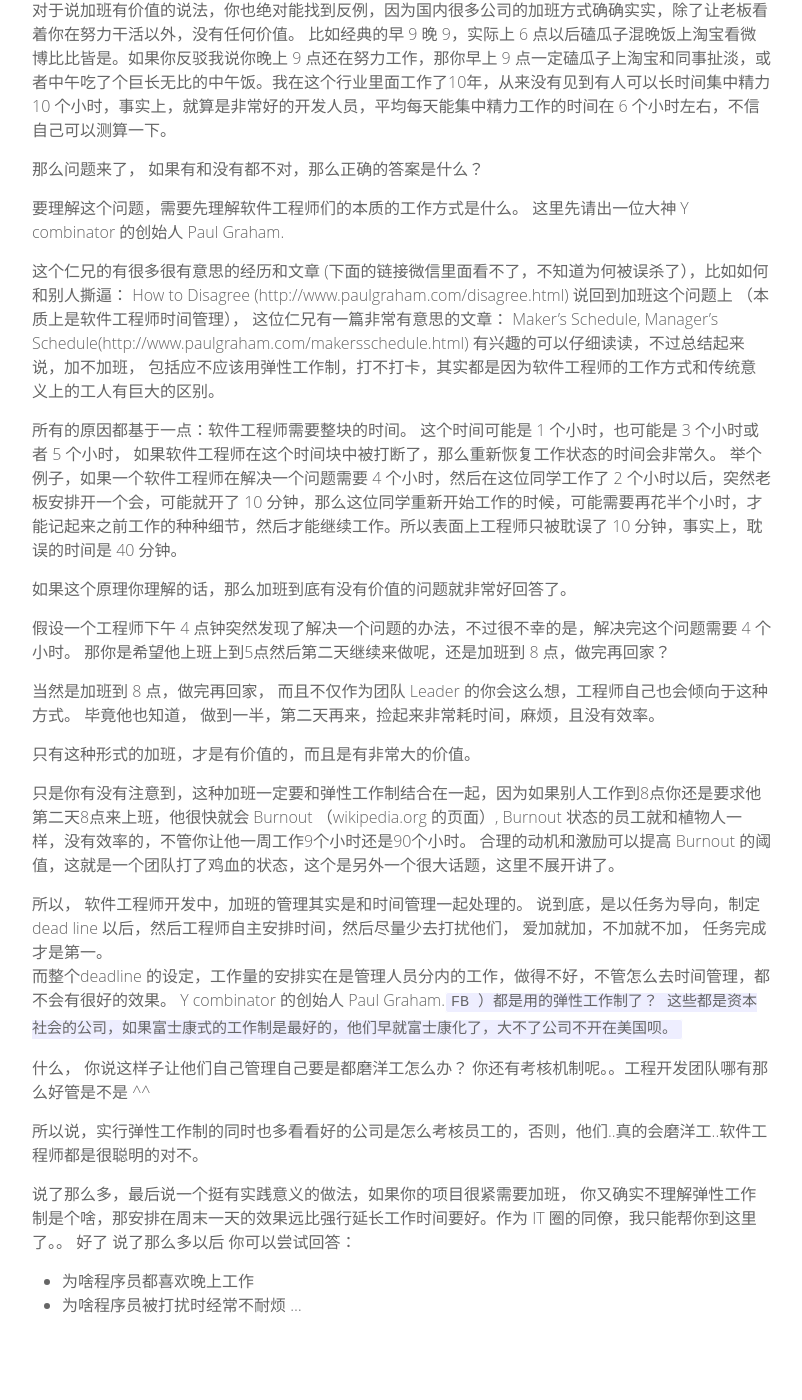
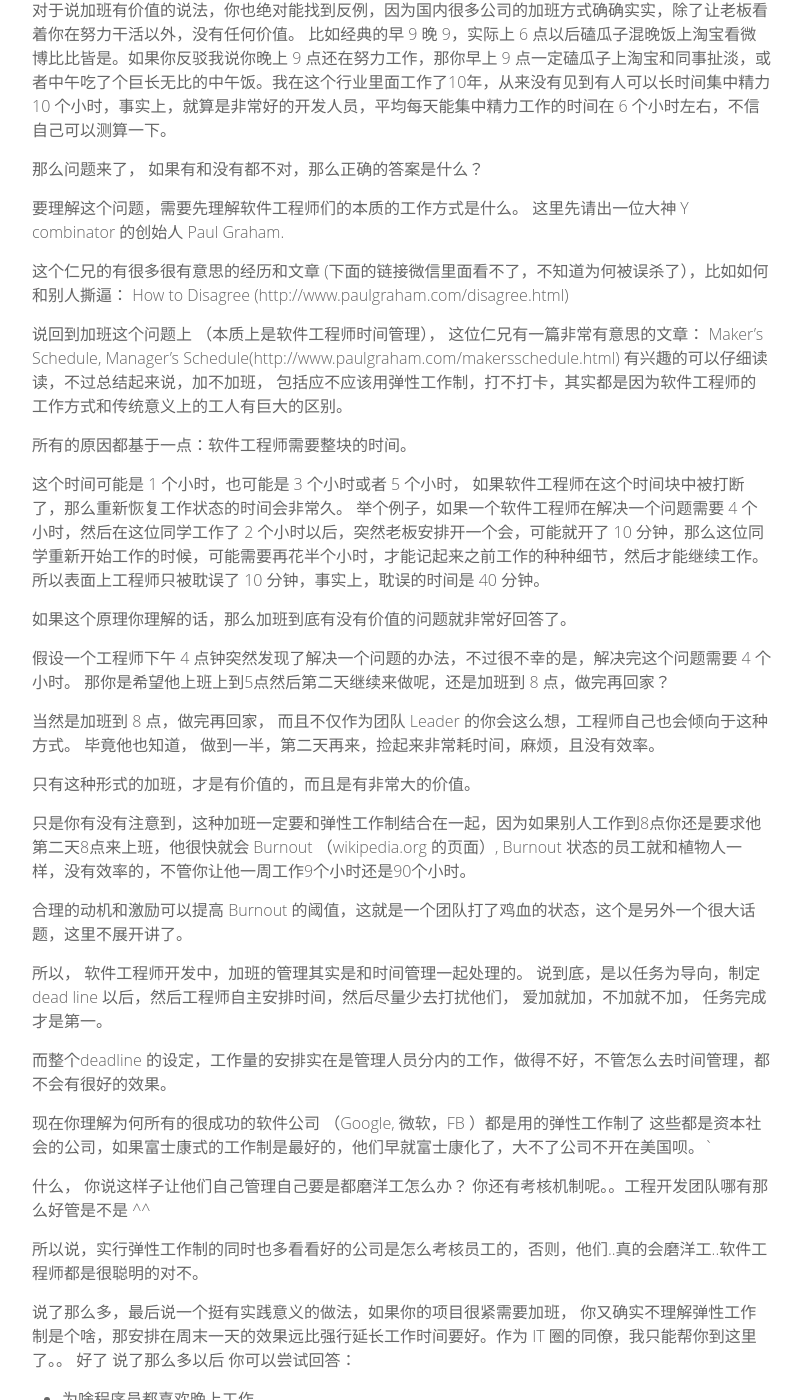
Before and after one commit to fredrikluo/fredrikluo.github.io, a Jekyll site: the page built from _posts/2017-03-01-work-overtime.md, in a window 1280 px wide and 1400 px high, scrolled down 628 px. Shown: the whole window, without its empty margins (238-1040 px from the left). Built offline with Jekyll 4.4.1, drawn with Linux system fonts in a browser that asks for light colours; our own code applies the rules of GitHub Pages for plain Markdown files.

Commit message:
Update 2017-03-01-work-overtime.md

```diff
--- a/_posts/2017-03-01-work-overtime.md
+++ b/_posts/2017-03-01-work-overtime.md
@@ -18,11 +18,13 @@
 
 这个仁兄的有很多很有意思的经历和文章 (下面的链接微信里面看不了，不知道为何被误杀了），比如如何和别人撕逼：
 How to Disagree (http://www.paulgraham.com/disagree.html)
+
 说回到加班这个问题上 （本质上是软件工程师时间管理）， 这位仁兄有一篇非常有意思的文章：
 Maker's Schedule, Manager's Schedule(http://www.paulgraham.com/makersschedule.html)
 有兴趣的可以仔细读读，不过总结起来说，加不加班， 包括应不应该用弹性工作制，打不打卡，其实都是因为软件工程师的工作方式和传统意义上的工人有巨大的区别。
 
 所有的原因都基于一点：软件工程师需要整块的时间。
+
 这个时间可能是 1 个小时，也可能是 3 个小时或者 5 个小时， 如果软件工程师在这个时间块中被打断了，那么重新恢复工作状态的时间会非常久。 举个例子，如果一个软件工程师在解决一个问题需要 4 个小时，然后在这位同学工作了 2 个小时以后，突然老板安排开一个会，可能就开了 10 分钟，那么这位同学重新开始工作的时候，可能需要再花半个小时，才能记起来之前工作的种种细节，然后才能继续工作。所以表面上工程师只被耽误了 10 分钟，事实上，耽误的时间是 40 分钟。
 
 如果这个原理你理解的话，那么加班到底有没有价值的问题就非常好回答了。
@@ -34,11 +36,14 @@
 只有这种形式的加班，才是有价值的，而且是有非常大的价值。
 
 只是你有没有注意到，这种加班一定要和弹性工作制结合在一起，因为如果别人工作到8点你还是要求他第二天8点来上班，他很快就会 Burnout （wikipedia.org 的页面）,  Burnout 状态的员工就和植物人一样，没有效率的，不管你让他一周工作9个小时还是90个小时。
+
 合理的动机和激励可以提高 Burnout 的阈值，这就是一个团队打了鸡血的状态，这个是另外一个很大话题，这里不展开讲了。
 
 所以， 软件工程师开发中，加班的管理其实是和时间管理一起处理的。 说到底，是以任务为导向，制定 dead line 以后，然后工程师自主安排时间，然后尽量少去打扰他们， 爱加就加，不加就不加， 任务完成才是第一。
+
 而整个deadline 的设定，工作量的安排实在是管理人员分内的工作，做得不好，不管怎么去时间管理，都不会有很好的效果。
-Y combinator  的创始人 Paul Graham.`FB ）都是用的弹性工作制了？ 这些都是资本社会的公司，如果富士康式的工作制是最好的，他们早就富士康化了，大不了公司不开在美国呗。`
+
+现在你理解为何所有的很成功的软件公司 （Google, 微软，FB ）都是用的弹性工作制了 这些都是资本社会的公司，如果富士康式的工作制是最好的，他们早就富士康化了，大不了公司不开在美国呗。`
 
 什么， 你说这样子让他们自己管理自己要是都磨洋工怎么办？ 你还有考核机制呢。。工程开发团队哪有那么好管是不是  ^^
 
@@ -46,6 +51,8 @@
 
 说了那么多，最后说一个挺有实践意义的做法，如果你的项目很紧需要加班， 你又确实不理解弹性工作制是个啥，那安排在周末一天的效果远比强行延长工作时间要好。作为 IT 圈的同僚，我只能帮你到这里了。。
 好了 说了那么多以后 你可以尝试回答：
+
 - 为啥程序员都喜欢晚上工作
+
 - 为啥程序员被打扰时经常不耐烦
 ...
```
